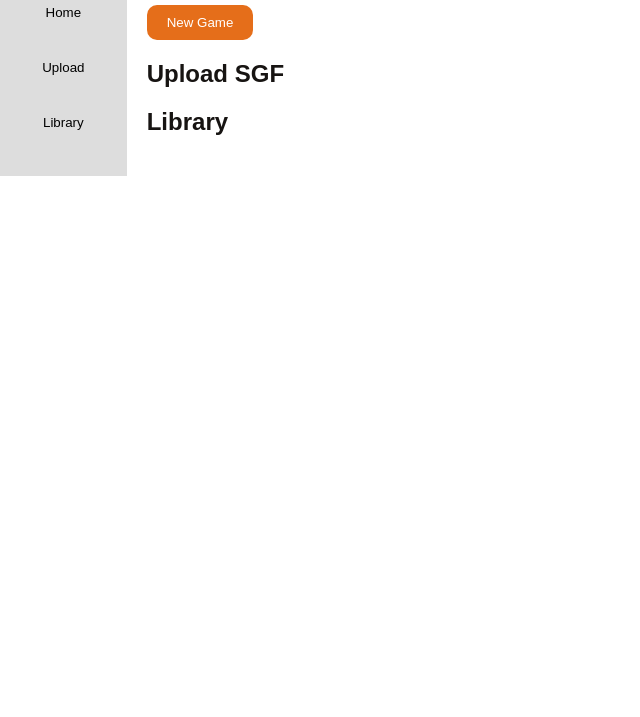
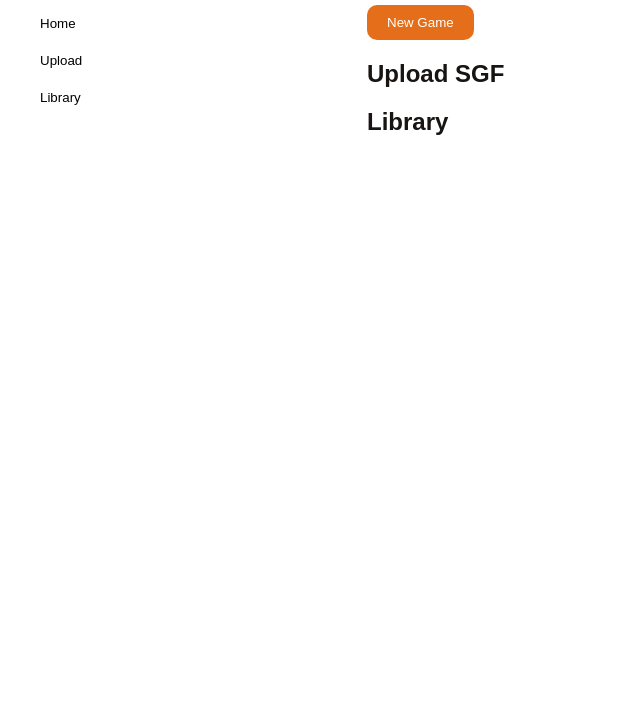
Before and after one commit to Broky64/gogit, a plain HTML site: page index.html in a window 1280 px wide. Shown: the part 83-800 px from the top of the page, without its empty margins (0-640 px from the left). Drawn offline with Linux system fonts and the light colour scheme.

Commit message:
continu code

```diff
--- a/index.html
+++ b/index.html
@@ -11,7 +11,7 @@
         <nav class="sidebar">
             <h1>Go capture</h1>
             <ul>
-                <li><button onclick="window.location.href='home.html'">Home</button></li>
+                <li><button onclick="window.location.href='index.html'">Home</button></li>
                 <li><button onclick="window.location.href='upload.html'">Upload</button></li>
                 <li><button onclick="window.location.href='library.html'">Library</button></li>
             </ul>
--- a/style.css
+++ b/style.css
@@ -14,19 +14,24 @@ header {
     background-color: #333;
     color: #fff;
     padding: 10px;
+    text-align: left;
 }
 
 .sidebar {
-    background-color: #ddd;
+    width: 307px; /* Largeur de 307 pixels */
+    height: 760px; /* Hauteur de 760 pixels */
+    padding: 20px; /* Ajoutez de l'espace intérieur pour les boutons */
 }
 
 .sidebar ul {
     list-style-type: none;
     padding: 0;
+    margin: 0; /* Supprimez la marge par défaut */
 }
 
 .sidebar ul li {
-    padding: 10px;
+    padding: 1px 10px; /* Réduire l'espace autour des boutons */
+
 }
 
 .sidebar ul li button {
@@ -35,10 +40,16 @@ header {
     border: none;
     background-color: transparent;
     cursor: pointer;
+    text-align: left; /* Aligner le texte à gauche */
 }
 
 .sidebar ul li button:hover {
-    background-color: #ccc;
+    background-color: #F5F2F0;
+    padding: 10px 20px;
+    border: none;
+    border-radius: 10px;
+    cursor: pointer;
+    transition: background-color 0.3s ease;
 }
 
 .main-content {
```
